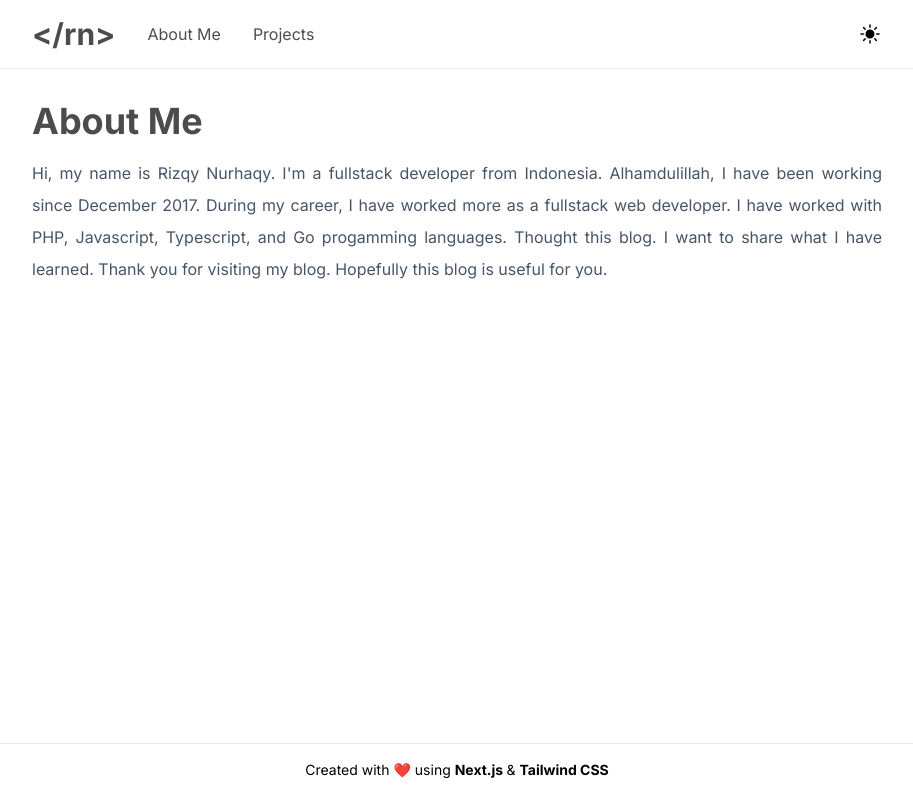
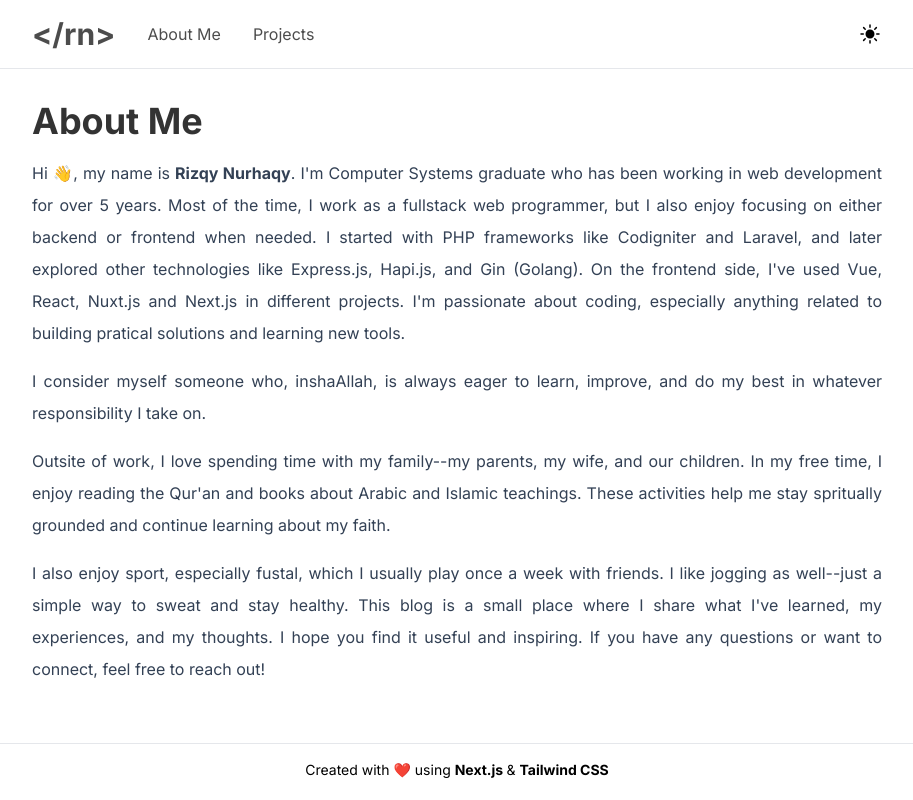
Before and after one commit to rizqydev/blog, a Next.js app: page /about in a window 1280 px wide. Shown: the whole page, without its empty margins (183-1096 px from the left). Built offline with nearby package versions, Linux system fonts and the light colour scheme; a web font is replaced by a local one.

Commit message:
feat: adjustment about me

```diff
--- a/src/app/about/page.tsx
+++ b/src/app/about/page.tsx
@@ -5,13 +5,31 @@ export const metadata = {
 export default function About() {
   return (
     <div>
-      <h1 className="mb-4 text-4xl font-bold text-black/70 dark:text-slate-100">About Me</h1>
-      <p className="text-md mt-4 text-justify leading-8 text-slate-600 dark:text-slate-100">
-        Hi, my name is Rizqy Nurhaqy. I&apos;m a fullstack developer from Indonesia. Alhamdulillah,
-        I have been working since December 2017. During my career, I have worked more as a fullstack
-        web developer. I have worked with PHP, Javascript, Typescript, and Go progamming languages.
-        Thought this blog. I want to share what I have learned. Thank you for visiting my blog.
-        Hopefully this blog is useful for you.
+      <h1 className="mb-4 text-4xl font-bold text-black/80 dark:text-slate-100">About Me</h1>
+      <p className="text-md mt-4 text-justify leading-8 text-slate-700 dark:text-slate-100">
+        Hi 👋, my name is <strong>Rizqy Nurhaqy</strong>. I&apos;m Computer Systems graduate who has
+        been working in web development for over 5 years. Most of the time, I work as a fullstack
+        web programmer, but I also enjoy focusing on either backend or frontend when needed. I
+        started with PHP frameworks like Codigniter and Laravel, and later explored other
+        technologies like Express.js, Hapi.js, and Gin (Golang). On the frontend side, I&apos;ve
+        used Vue, React, Nuxt.js and Next.js in different projects. I&apos;m passionate about
+        coding, especially anything related to building pratical solutions and learning new tools.
+      </p>
+      <p className="text-md mt-4 text-justify leading-8 text-slate-700 dark:text-slate-100">
+        I consider myself someone who, inshaAllah, is always eager to learn, improve, and do my best
+        in whatever responsibility I take on.
+      </p>
+      <p className="text-md mt-4 text-justify leading-8 text-slate-700 dark:text-slate-100">
+        Outsite of work, I love spending time with my family--my parents, my wife, and our children.
+        In my free time, I enjoy reading the Qur&apos;an and books about Arabic and Islamic
+        teachings. These activities help me stay spritually grounded and continue learning about my
+        faith.
+      </p>
+      <p className="text-md mt-4 text-justify leading-8 text-slate-700 dark:text-slate-100">
+        I also enjoy sport, especially fustal, which I usually play once a week with friends. I like
+        jogging as well--just a simple way to sweat and stay healthy. This blog is a small place
+        where I share what I&apos;ve learned, my experiences, and my thoughts. I hope you find it
+        useful and inspiring. If you have any questions or want to connect, feel free to reach out!
       </p>
     </div>
   );
```
